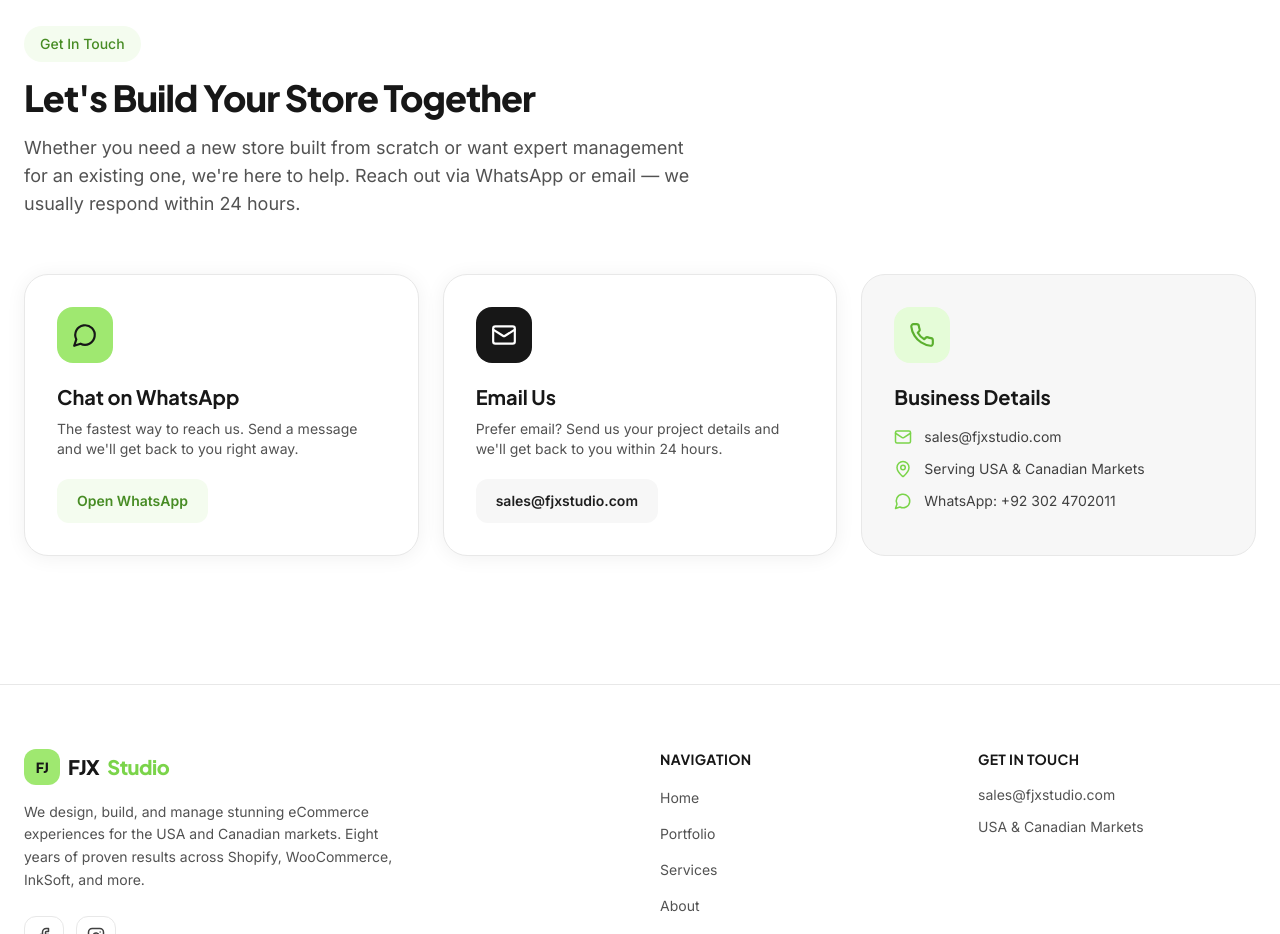
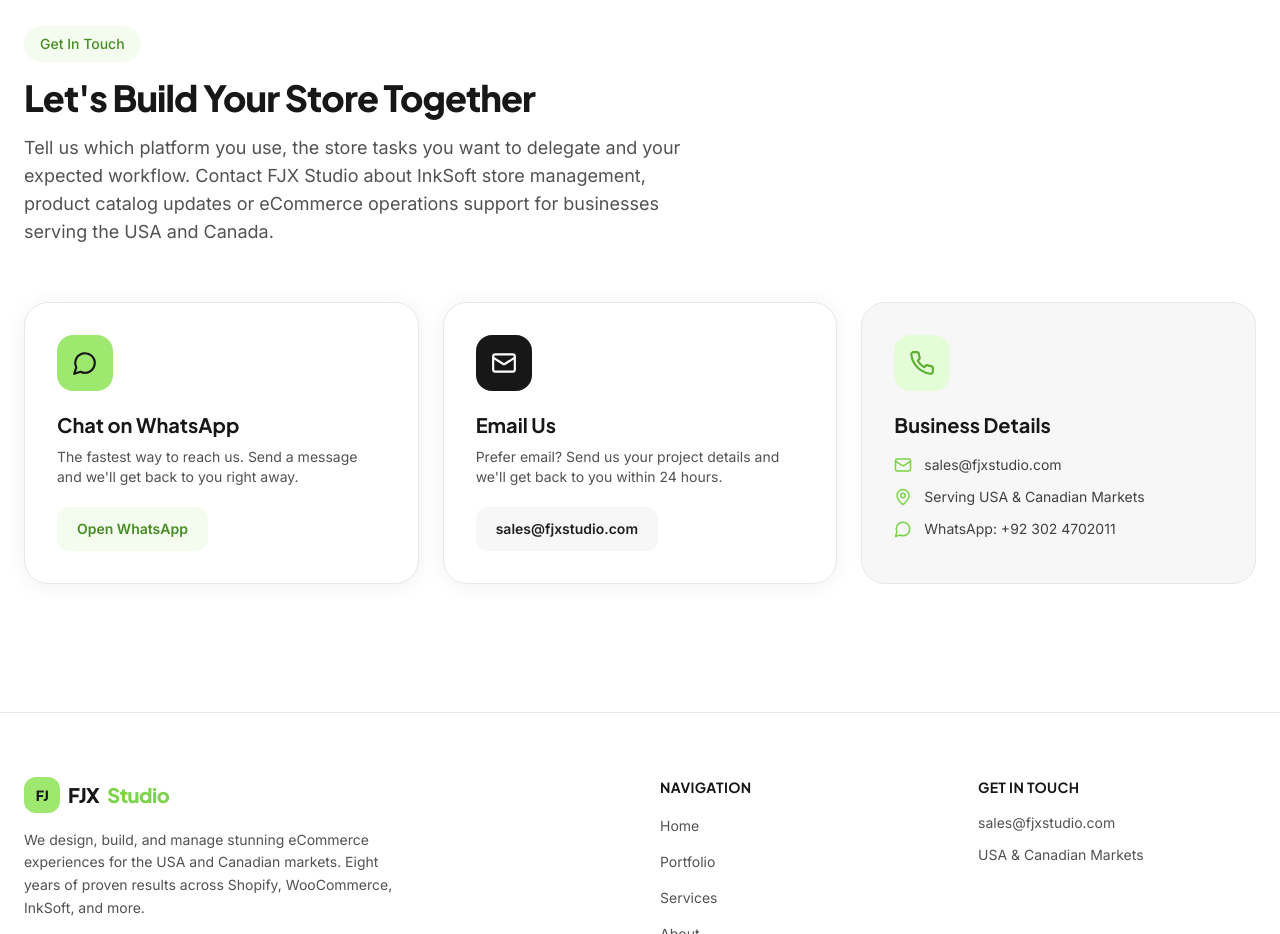
Before and after one commit to Fahad42150/dancing-llama-3e1cb2, a React (Vite) app: page / in a window 1280 px wide. Shown: the part 6420-7354 px from the top of the page. Built offline with nearby package versions, Linux system fonts and the light colour scheme.

Commit message:
Clarify eCommerce inquiry contact copy

```diff
--- a/src/components/Contact.tsx
+++ b/src/components/Contact.tsx
@@ -25,9 +25,10 @@ export default function Contact() {
             Let's Build Your Store Together
           </h2>
           <p className="mt-4 text-lg text-charcoal-500">
-            Whether you need a new store built from scratch or want expert
-            management for an existing one, we're here to help. Reach out via
-            WhatsApp or email — we usually respond within 24 hours.
+            Tell us which platform you use, the store tasks you want to delegate and
+            your expected workflow. Contact FJX Studio about InkSoft store
+            management, product catalog updates or eCommerce operations support
+            for businesses serving the USA and Canada.
           </p>
         </div>
 
```
